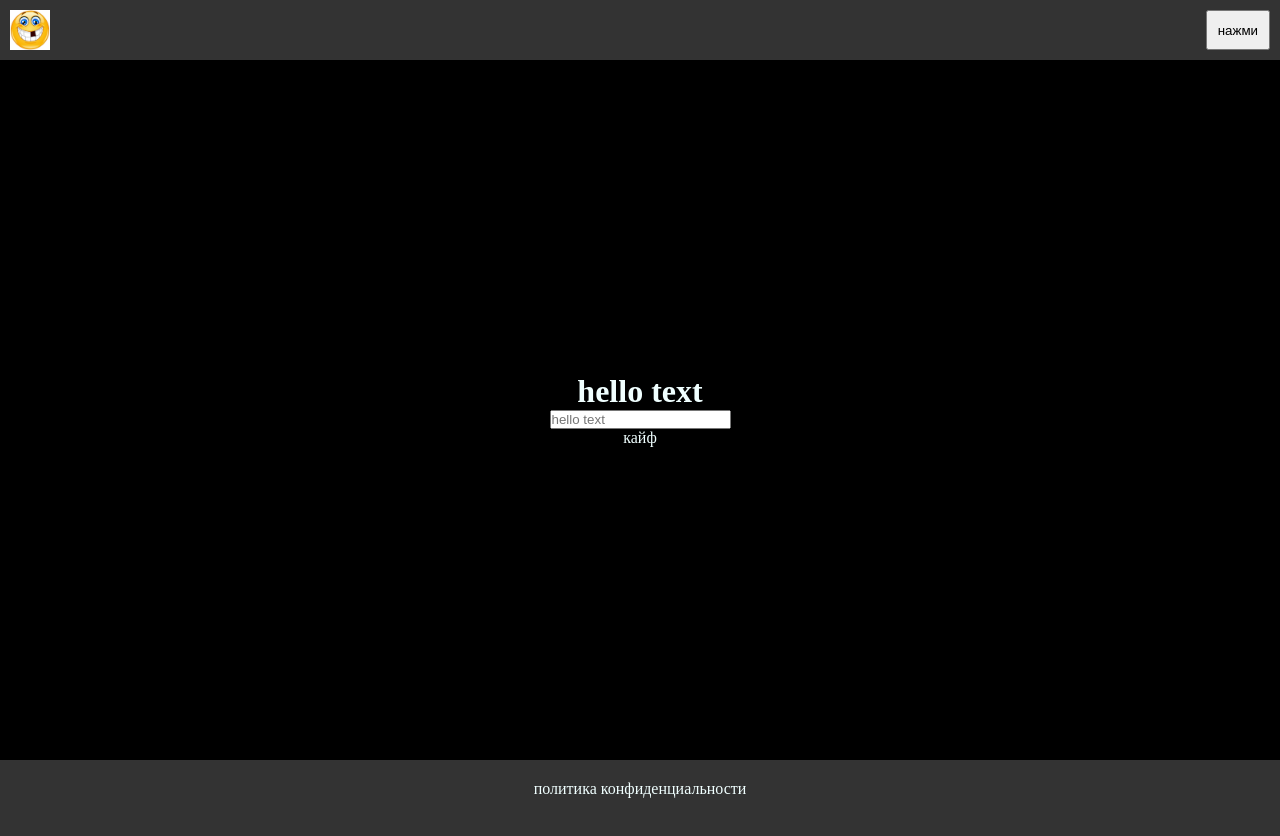
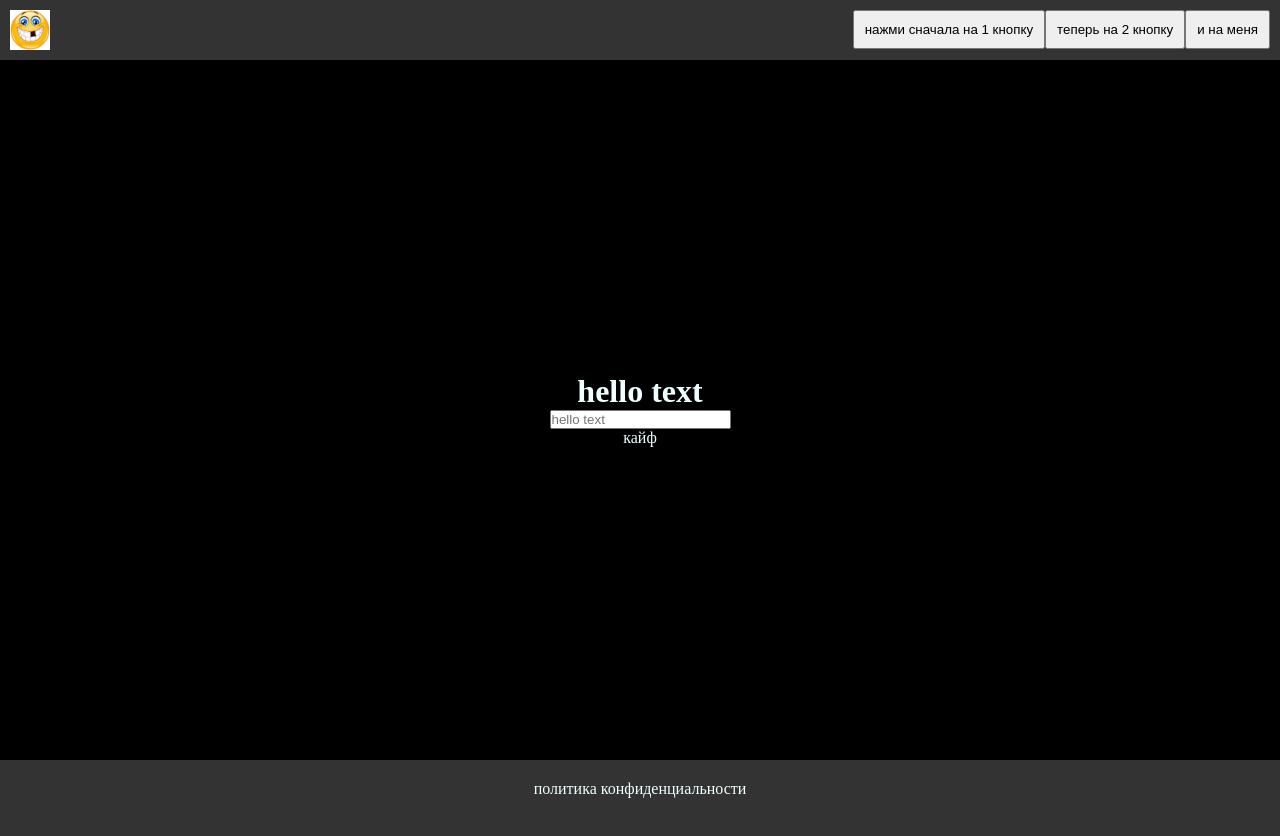
Before and after one commit to emarishkin/REACT-JS-ACTIVE-P, a React (Create React App) app: page / in a window 1280 px wide. Shown: the top 836 px of the page. Built offline with nearby package versions, Linux system fonts and the light colour scheme.

Commit message:
dobavil-2-buttons

```diff
--- a/src/components/header.jsx
+++ b/src/components/header.jsx
@@ -2,18 +2,33 @@ import { Button } from "./Button"
 import { useState } from "react"
 
 export function Header(){
-    const [content,setContent] = useState('нажми')
 
+    let [content,setContent]=useState('нажми сначала на 1 кнопку')
+    let [content2,setContent2]=useState('теперь на 2 кнопку')
+    let [content3,setContent3]=useState('и на меня')
 
-    function handleClick(type){
-        console.log('click',type)
-        setContent(type)
+    function handleclick1(type1){
+        console.log(type1)
+        setContent(type1)
+    }
+    function handleclick2(type2){
+        console.log(type2)
+        setContent2(type2)
+    }
+    function handleclick3(type3){
+        console.log(type3)
+        setContent3(type3)
+    }
 
-    }
     return(
         <div className="header">
         <img src="./img/смаилик.jpg" alt="" />
-        <Button onClick={()=>handleClick('не нажимай')}>{content} </Button>
+        <div className="header-button">
+        <Button onClick={()=>handleclick1('поздравляю')}>{content}</Button>
+        <Button onClick={()=>handleclick2('тебя')}>{content2}</Button>
+        <Button onClick={()=>handleclick3('друг')}>{content3}</Button>
+
+        </div>
         </div>
     )
 }
```
